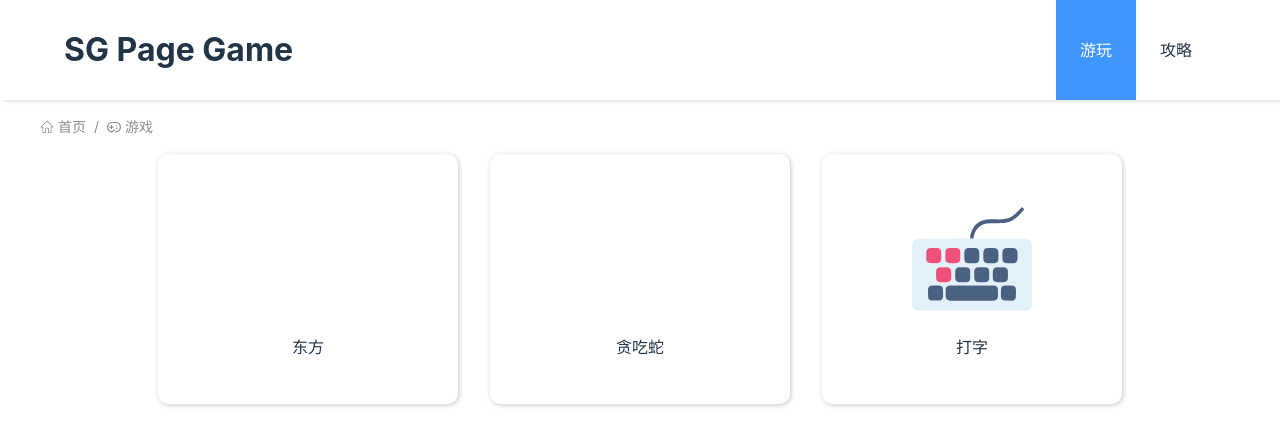
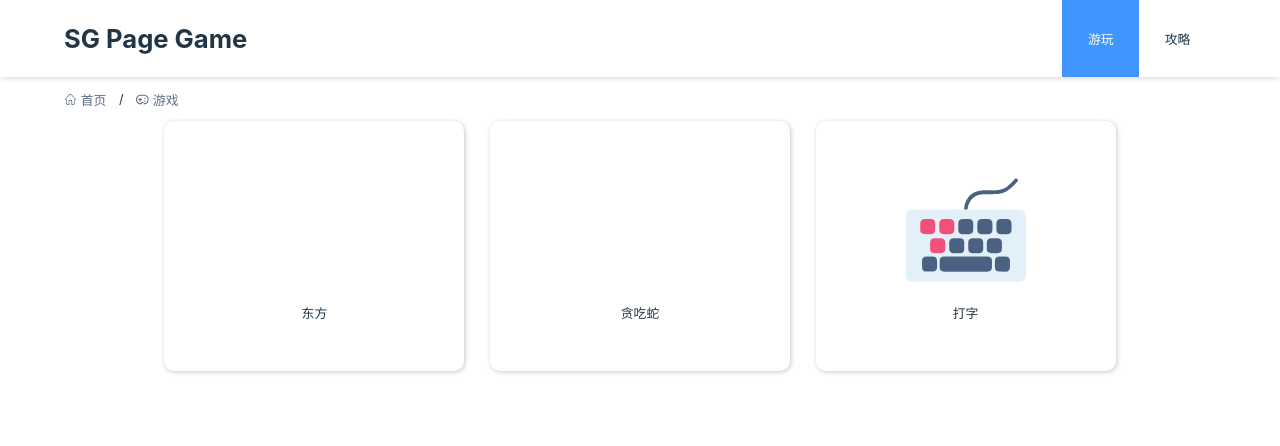
Before and after one commit to ZERRzZ/SG-Page-Game, a React (Vite) app: page /games in a window 1280 px wide. Shown: the top 446 px of the page. Built offline with nearby package versions, Linux system fonts and the light colour scheme.

Commit message:
更改响应式布局

```diff
--- a/src/App.css
+++ b/src/App.css
@@ -1,15 +1,5 @@
-#root {
-  min-width: 100vw;
-  height: 100vh;
-  display: inline-flex;
-  flex-flow: column;
-  gap: 1em;
-  align-items: center;
-  position: relative;
-}
-
 main {
-  width: 1200px;
+  width: 90%;
   flex: 1;
   display: flex;
   flex-flow: column;
--- a/src/components/Header/index.css
+++ b/src/components/Header/index.css
@@ -1,8 +1,8 @@
 header {
   width: 100%;
-  height: 100px;
-  padding: 0 4em;
-  box-shadow: 3px 0 5px var(--box-shadow);
+  height: 6em;
+  padding: 0 5%;
+  box-shadow: 0 0 .5em var(--box-shadow);
   background: var(--body-bg);
   display: flex;
   gap: 1em;
@@ -19,12 +19,10 @@ header {
 }
 
 .head-nav a {
-  width: 80px;
-  height: 100%;
+  padding: 0 2em;
   transition: all 0.3s ease-in-out;
   display: flex;
   align-items: center;
-  justify-content: center;
 }
 
 .head-nav .active,
--- a/src/components/Nav/index.css
+++ b/src/components/Nav/index.css
@@ -1,3 +1,18 @@
-.ant-breadcrumb {
+.breadcrumb {
   align-self: flex-start;
+  display: flex;
+  gap: 1em;
+  align-items: center;
 }
+
+.breadcrumb a {
+  color: var(--color-light);
+  transition: all .3s;
+  display: flex;
+  gap: .3em;
+  align-items: center;
+}
+
+.breadcrumb a:hover {
+  background: var(----background-color);
+}
--- a/src/components/Nav/index.tsx
+++ b/src/components/Nav/index.tsx
@@ -1,19 +1,19 @@
-import { useEffect, useState } from 'react'
-import { Breadcrumb } from 'antd'
+import { Fragment, useEffect, useState } from 'react'
 import { Link, useLocation } from 'react-router-dom'
-import { BreadcrumbItemType, BreadcrumbSeparatorType } from 'antd/es/breadcrumb/Breadcrumb'
 
 import './index.css'
 import IconFont from '../IconFont'
 import { menus } from '@/config/routes'
 import { MyRoute } from '@/types/MyRoute'
+import { Breadcrumb } from '@/types/Breadcrumb'
 
 export default function Nav() {
 
   const location = useLocation()
 
-  const [items, setItems] = useState<Partial<BreadcrumbItemType & BreadcrumbSeparatorType>[]>([])
+  const [items, setItems] = useState<Breadcrumb[]>([])
 
+  // 不涉及 dom 更新，无须使用 state
   let nowMenu: MyRoute[] = []
 
   useEffect(() => {
@@ -32,7 +32,15 @@ export default function Nav() {
       const pathObj = getPathDetails(pathArr[i] || '/')
       return {
         href: t,
-        title: <>{pathObj?.extra?.icon ? <IconFont type={pathObj?.extra?.icon} /> : ''} {pathObj?.extra?.name}</>
+        title:
+          <>
+            {
+              pathObj?.extra?.icon ? <IconFont type={pathObj?.extra?.icon} /> : ''
+            }
+            {
+              pathObj?.extra?.name
+            }
+          </>
       }
     }))
   }, [location])
@@ -47,10 +55,18 @@ export default function Nav() {
   }
 
   return (
-    <Breadcrumb
-      itemRender={route => <Link to={route.href || ''}>{route.title}</Link>}
-      items={items}
-    />
+    <div className="breadcrumb">
+      {
+        items.map((v, i) =>
+          <Fragment key={v.href}>
+            <Link to={v.href || ''}>{v.title}</Link>
+            {
+              i !== items.length - 1 ? '/' : ''
+            }
+          </Fragment>
+        )
+      }
+    </div>
   )
 
 }
--- a/src/index.css
+++ b/src/index.css
@@ -1,24 +1,44 @@
+/*--------------------------
+-------- CSS RESET ---------
+--------------------------*/
+
 * {
   box-sizing: border-box;
 }
 
+::-webkit-scrollbar {
+  width: .5vw;
+  height: .5vw;
+  position: absolute;
+}
+
+::-webkit-scrollbar-thumb {
+  border-radius: 1vw;
+  background: var(--background-color);
+  background-clip: padding-box;
+  cursor: pointer;
+}
+
 :root {
-  font-family: Inter, system-ui, Avenir, Helvetica, Arial, sans-serif;
-  line-height: 1.5;
-  font-weight: 400;
-
-  color: var(--color);
-  background-color: var(--body-bg);
-  color-scheme: light dark;
-
-  font-synthesis: none;
-  text-rendering: optimizeLegibility;
-  -webkit-font-smoothing: antialiased;
-  -moz-osx-font-smoothing: grayscale;
+  font: calc(.4rem + .5vw) Inter, system-ui, Avenir, Helvetica, Arial, sans-serif;
+  color-scheme: light;
 }
 
 body {
   margin: 0;
+}
+
+#root {
+  width: 100vw;
+  height: 100vh;
+  overflow: overlay;
+  color: var(--color);
+  background-color: var(--body-bg);
+  display: inline-flex;
+  flex-flow: column;
+  gap: 1em;
+  align-items: center;
+  position: relative;
 }
 
 a {
@@ -31,7 +51,6 @@ a {
     --color: #213547;
     --color-light: #5b6c82;
     --color-anti: #ffffff;
-
     --body-bg: #ffffff;
     --box-shadow: #c8c8c8;
     --background-color: #c8c8c8;
@@ -41,7 +60,9 @@ a {
   }
 }
 
-/* 动画 */
+/*--------------------------
+------ CSS ANIMATION -------
+--------------------------*/
 
 /* 上升显示 */
 @keyframes updisplay {
--- a/src/pages/games/Typing/hooks/useCount.ts
+++ b/src/pages/games/Typing/hooks/useCount.ts
@@ -8,7 +8,7 @@ export const useCount = (init: number) => {
 
   const startCount = useCallback(() => {
     intervalRef.current = setInterval(() => {
-      console.log('interval running...')
+      // console.log('interval running...')
       setCount(c => c - 1)
     }, 1000)
   }, [])
--- a/src/pages/games/Typing/hooks/useTyped.tsx
+++ b/src/pages/games/Typing/hooks/useTyped.tsx
@@ -33,7 +33,7 @@ export const useTyped = ({ state, words, color, pause, start, reset }: TypedHook
   const favourCode = (code: string) => code.startsWith('Key') || code.startsWith('Digit') || code === 'Minus' || code === 'Space' || code === 'Enter'
 
   const typing = ({ code, key }: KeyboardEvent) => {
-    console.log('keyup event running...')
+    // console.log('keyup event running...')
     if (!favourCode(code)) return
     switch (code) {
       case 'Enter':
--- a/src/pages/games/Typing/index.css
+++ b/src/pages/games/Typing/index.css
@@ -1,7 +1,6 @@
 .typing {
   display: flex;
-  gap: 1em;
-  flex-flow: column;
+  gap: 10px;
   position: relative;
 }
 
@@ -14,8 +13,8 @@
   flex-flow: column;
   gap: 1em;
   align-items: center;
-  position: absolute;
-  left: calc(-300px - 1em);
+  /* position: absolute;
+  left: calc(-300px - 1em); */
 }
 
 .t-game {
@@ -86,8 +85,8 @@
   flex-flow: column;
   gap: 1em;
   align-items: center;
-  position: absolute;
-  right: calc(-200px - 1em);
+  /* position: absolute;
+  right: calc(-200px - 1em); */
 }
 
 .tr-1 {
--- a/src/pages/games/Typing/index.tsx
+++ b/src/pages/games/Typing/index.tsx
@@ -9,23 +9,7 @@ import { useWords } from './hooks/useWords'
 import { useCount } from './hooks/useCount'
 import { useTyped } from './hooks/useTyped'
 import { useLocalStorage } from '@/hooks/useLocalStorage'
-
-export type TypingState = 'init' | 'start' | 'pause' | 'finish'
-
-export interface TypingColor {
-  correct: string
-  error: string
-}
-
-export interface TypingResult {
-  id?: number
-  rank: number
-  total: number
-  error: number
-  speed: string
-  accuracy: string
-  latest: boolean
-}
+import { TypingColor, TypingResult, TypingState } from '@/types/Typing'
 
 export default function Typing() {
 
@@ -113,19 +97,6 @@ export default function Typing() {
 
   return (
     <div className='typing'>
-      <div className="t-game">
-        <div className="t-header">
-          <span className="t-count">倒计时：{count}</span>
-          <Set init={init} changeInit={changeInit} />
-        </div>
-        <div className="t-words">{typed}</div>
-        <div className='t-reset' onClick={reset}>
-          <IconFont type='icon-reset' color='inherit' />
-        </div>
-      </div>
-      {
-        init.isTip ? <span className='t-tips'>输入<span className='tt-btn'>Enter</span>{tips[state]}</span> : ''
-      }
       {
         rank && rank.length ?
           <div className="t-rank">
@@ -142,6 +113,19 @@ export default function Typing() {
           </div>
           : ''
       }
+      <div className="t-game">
+        <div className="t-header">
+          <span className="t-count">倒计时：{count}</span>
+          <Set init={init} changeInit={changeInit} />
+        </div>
+        <div className="t-words">{typed}</div>
+        <div className='t-reset' onClick={reset}>
+          <IconFont type='icon-reset' color='inherit' />
+        </div>
+      </div>
+      {
+        init.isTip ? <span className='t-tips'>输入<span className='tt-btn'>Enter</span>{tips[state]}</span> : ''
+      }
       {
         state === 'finish' ?
           <div className="t-results">
@@ -150,7 +134,7 @@ export default function Typing() {
             <span className='tr-3'>错误：{error}</span>
             <span className='tr-4'>速度：{speed.toFixed(0)} 词/分</span>
             <span className='tr-5'>准确性：{accuracy.toFixed(0)}%</span>
-          </div> : ''
+          </div> : <div className="t-results"></div>
       }
     </div>
   )
--- /dev/null
+++ b/src/types/Breadcrumb.ts
@@ -0,0 +1,11 @@
+import { ReactNode } from "react"
+
+/**
+ * 面包屑项
+ * @param href 跳转链接
+ * @param title 标题
+ */
+export interface Breadcrumb {
+  href: string
+  title: ReactNode
+}
--- /dev/null
+++ b/src/types/Typing.ts
@@ -0,0 +1,17 @@
+// 打字游戏状态
+export type TypingState = 'init' | 'start' | 'pause' | 'finish'
+
+export interface TypingColor {
+  correct: string
+  error: string
+}
+
+export interface TypingResult {
+  id?: number
+  rank: number
+  total: number
+  error: number
+  speed: string
+  accuracy: string
+  latest: boolean
+}
```
